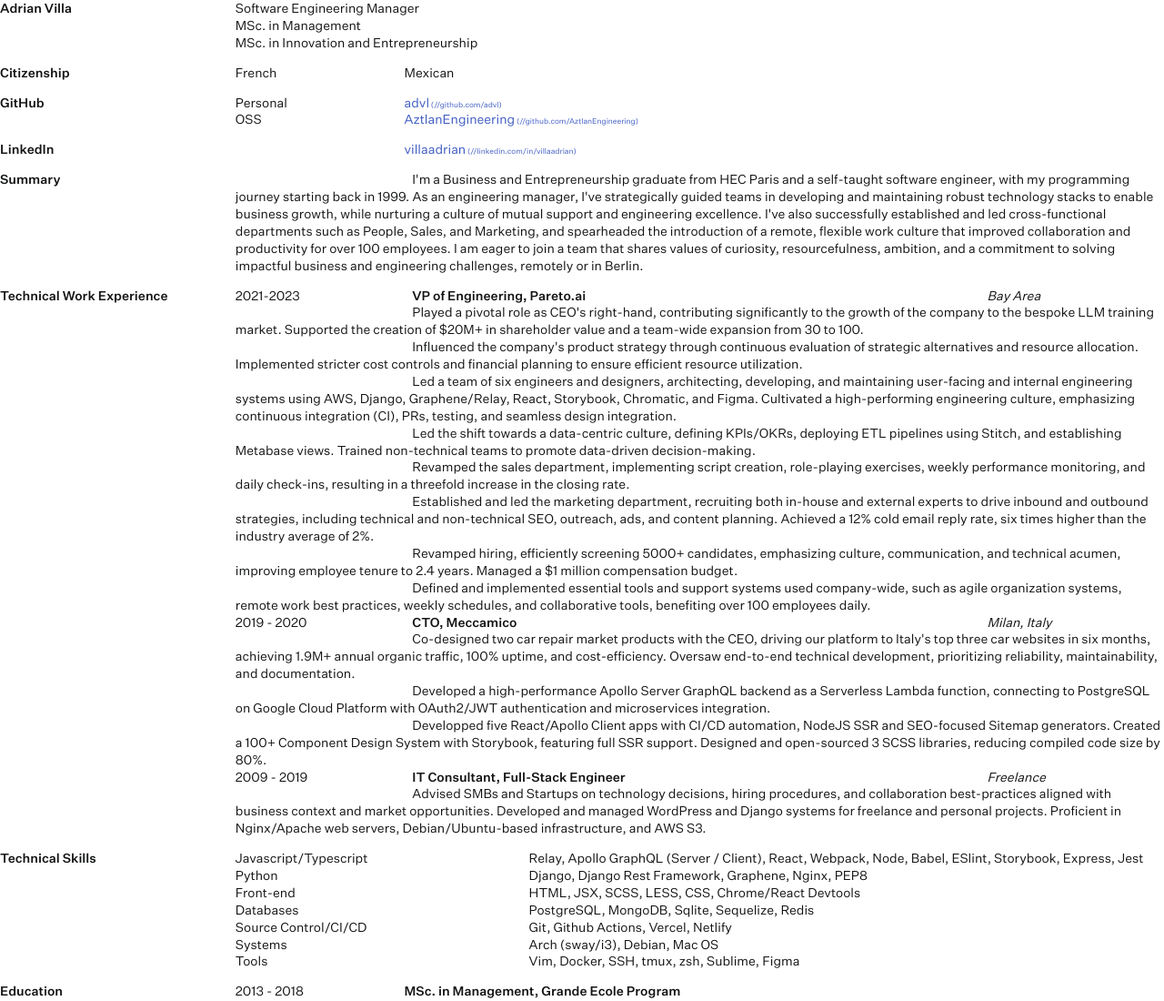
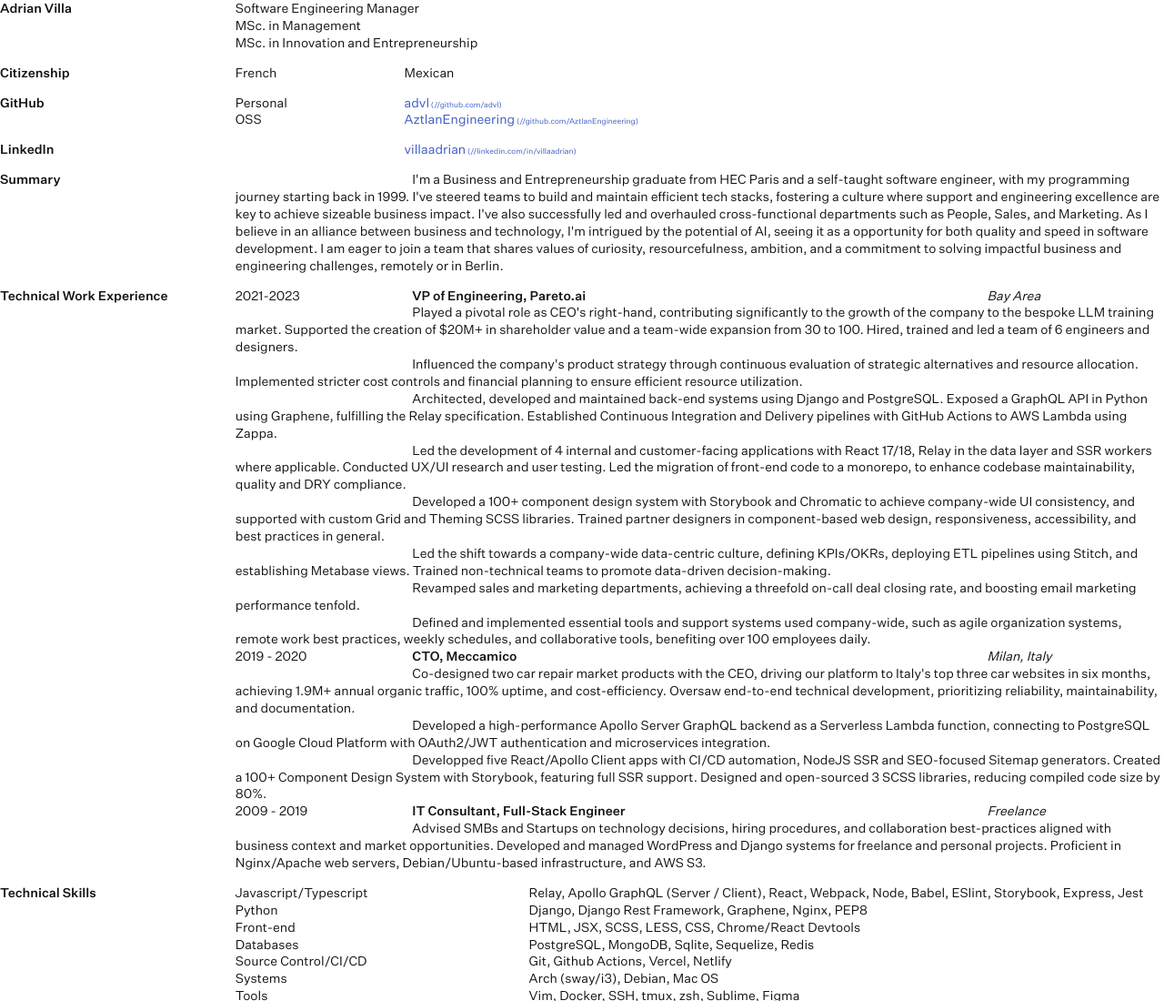
Before and after one commit to advl/resume, a website: page src/index.html in a window 1280 px wide. Shown: the top 1100 px of the page at 91% size. Drawn offline with Linux system fonts and the light colour scheme; files whose address does not match are found by name.

Commit message:
updated for ai

```diff
--- a/src/index.html
+++ b/src/index.html
@@ -82,13 +82,13 @@
         <p>
           I'm a Business and Entrepreneurship graduate from HEC Paris and a
           self-taught software engineer, with my programming journey starting
-          back in 1999. As an engineering manager, I've strategically guided
-          teams in developing and maintaining robust technology stacks to enable
-          business growth, while nurturing a culture of mutual support and
-          engineering excellence. I've also successfully established and led
-          cross-functional departments such as People, Sales, and Marketing, and
-          spearheaded the introduction of a remote, flexible work culture that
-          improved collaboration and productivity for over 100 employees. I am
+          back in 1999. I've steered teams to build and maintain efficient tech
+          stacks, fostering a culture where support and engineering excellence
+          are key to achieve sizeable business impact. I've also successfully
+          led and overhauled cross-functional departments such as People, Sales,
+          and Marketing. As I believe in an alliance between business and
+          technology, I'm intrigued by the potential of AI, seeing it as a
+          opportunity for both quality and speed in software development. I am
           eager to join a team that shares values of curiosity, resourcefulness,
           ambition, and a commitment to solving impactful business and
           engineering challenges, remotely or in Berlin.
@@ -105,7 +105,8 @@
           Played a pivotal role as CEO's right-hand, contributing significantly
           to the growth of the company to the bespoke LLM training market.
           Supported the creation of $20M+ in shareholder value and a team-wide
-          expansion from 30 to 100.
+          expansion from 30 to 100. Hired, trained and led a team of 6 engineers
+          and designers.
         </div>
         <div class="content indented">
           Influenced the company's product strategy through continuous
@@ -114,34 +115,35 @@
           efficient resource utilization.
         </div>
         <div class="content indented">
-          Led a team of six engineers and designers, architecting, developing,
-          and maintaining user-facing and internal engineering systems using
-          AWS, Django, Graphene/Relay, React, Storybook, Chromatic, and Figma.
-          Cultivated a high-performing engineering culture, emphasizing
-          continuous integration (CI), PRs, testing, and seamless design
-          integration.
+          Architected, developed and maintained back-end systems using Django
+          and PostgreSQL. Exposed a GraphQL API in Python using Graphene,
+          fulfilling the Relay specification. Established Continuous Integration
+          and Delivery pipelines with GitHub Actions to AWS Lambda using Zappa.
         </div>
         <div class="content indented">
-          Led the shift towards a data-centric culture, defining KPIs/OKRs,
-          deploying ETL pipelines using Stitch, and establishing Metabase views.
-          Trained non-technical teams to promote data-driven decision-making.
+          Led the development of 4 internal and customer-facing applications
+          with React 17/18, Relay in the data layer and SSR workers where
+          applicable. Conducted UX/UI research and user testing. Led the
+          migration of front-end code to a monorepo, to enhance codebase
+          maintainability, quality and DRY compliance.
         </div>
         <div class="content indented">
-          Revamped the sales department, implementing script creation,
-          role-playing exercises, weekly performance monitoring, and daily
-          check-ins, resulting in a threefold increase in the closing rate.
+          Developed a 100+ component design system with Storybook and Chromatic
+          to achieve company-wide UI consistency, and supported with custom Grid
+          and Theming SCSS libraries. Trained partner designers in
+          component-based web design, responsiveness, accessibility, and best
+          practices in general.
         </div>
         <div class="content indented">
-          Established and led the marketing department, recruiting both in-house
-          and external experts to drive inbound and outbound strategies,
-          including technical and non-technical SEO, outreach, ads, and content
-          planning. Achieved a 12% cold email reply rate, six times higher than
-          the industry average of 2%.
+          Led the shift towards a company-wide data-centric culture, defining
+          KPIs/OKRs, deploying ETL pipelines using Stitch, and establishing
+          Metabase views. Trained non-technical teams to promote data-driven
+          decision-making.
         </div>
         <div class="content indented">
-          Revamped hiring, efficiently screening 5000+ candidates, emphasizing
-          culture, communication, and technical acumen, improving employee
-          tenure to 2.4 years. Managed a $1 million compensation budget.
+          Revamped sales and marketing departments, achieving a threefold
+          on-call deal closing rate, and boosting email marketing performance
+          tenfold.
         </div>
         <div class="content indented">
           Defined and implemented essential tools and support systems used
```
